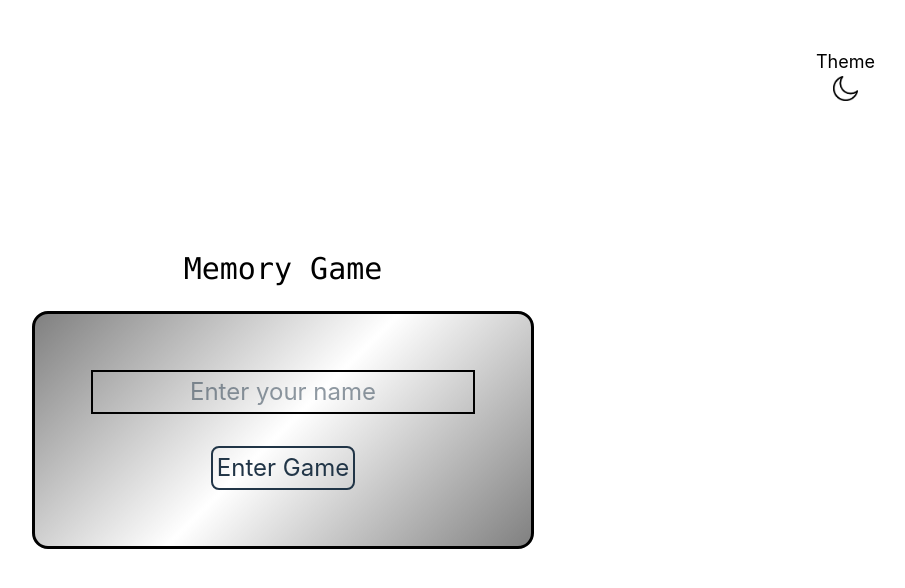
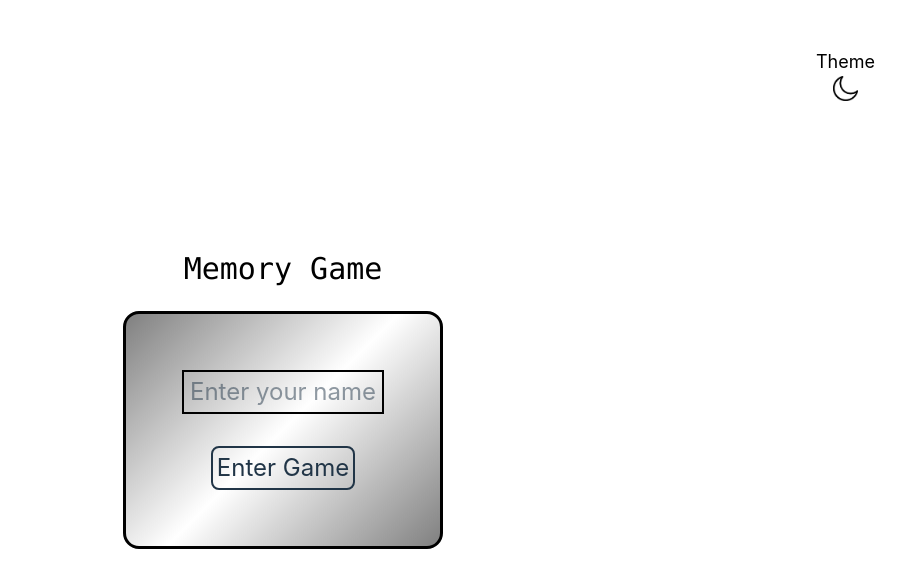
Before and after one commit to Owale128/MemoryGame, a React (Vite) app: page / in a window 1280 px wide. Shown: the top 588 px of the page, without its empty margins (357-1262 px from the left). Built offline with nearby package versions, Linux system fonts and the light colour scheme; no server answers.

Commit message:
Minor styling on form in home component

```diff
--- a/src/components/DisplayHomeForm.tsx
+++ b/src/components/DisplayHomeForm.tsx
@@ -12,7 +12,7 @@ const DisplayHomeForm = ({handleSubmit, username, setUsername}: IDisplayHomeForm
   return (
     <form
     onSubmit={handleSubmit}
-    className="py-10 px-6 rounded-2xl ease-in duration-100 sm:p-12 landscape:p-14"
+    className="flex flex-col justify-center items-center py-10 w-80 rounded-2xl ease-in duration-100 sm:p-12 landscape:p-14"
     style={{
       border: `0.2rem solid ${theme.border}`,
       background: `linear-gradient(135deg, gray, white, gray`
```
